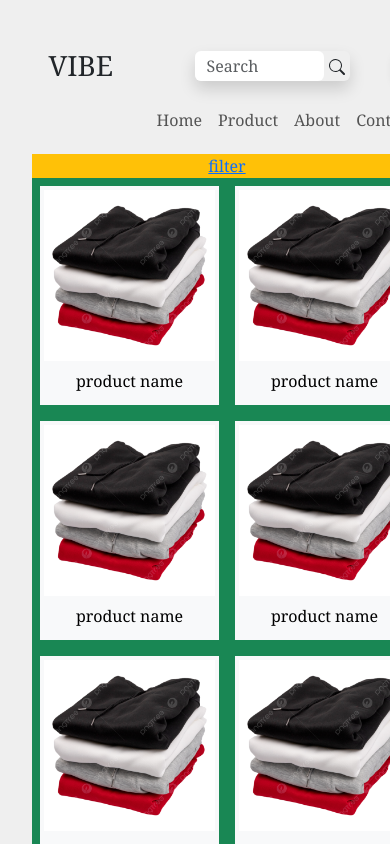
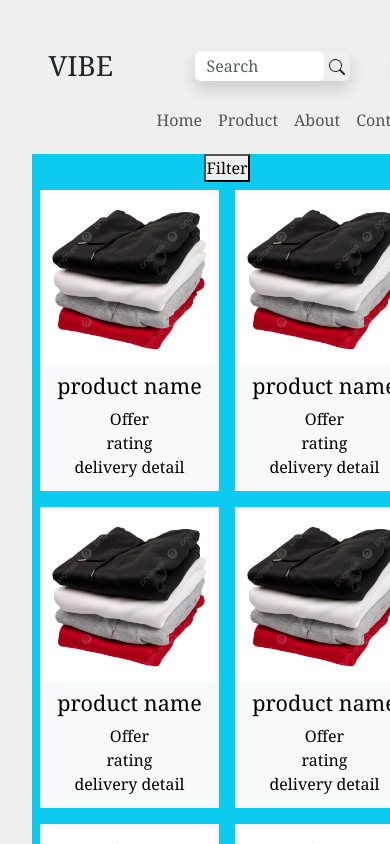
Before and after one commit to anoof36/E-commerce, a React (Vite) app in the folder frontend/: page /products in a window 390 px wide. Shown: the top 844 px of the page. Built offline with nearby package versions, Linux system fonts and the light colour scheme.

Commit message:
poduct page base complete

```diff
--- a/frontend/src/components/common/Card/index.jsx
+++ b/frontend/src/components/common/Card/index.jsx
@@ -11,7 +11,12 @@ const Card = ({ image, onClick }) => {
         <div className={`w-100 m-0`}>
           <img className={`${styles.image}`} src={image} alt="product_image" />
         </div>
-        <div className={`w-100 m-0 p-2`}>product name</div>
+        <div className={`w-100 m-0 p-2`}>
+          <h4 className={``}>product name</h4>
+          <div className={``}>Offer</div>
+          <div className={``}>rating</div>{" "}
+          <div className={``}>delivery detail</div>
+        </div>
       </div>
     </div>
   );
--- a/frontend/src/components/common/header/index.jsx
+++ b/frontend/src/components/common/header/index.jsx
@@ -64,7 +64,7 @@ const AppHeader = () => {
                       right: 0,
                       boxShadow: "rgba(0, 0, 0, 0.3) 0px 4px 12px",
                       backgroundColor: "white",
-                      width: "300px",
+                      width: "400px",
                       zIndex: 99,
                     }}
                   >
--- a/frontend/src/components/common/square/index.module.css
+++ /dev/null
@@ -1,40 +0,0 @@
-
-
-.container {
-    max-width: 25%;
-    flex: 25%;
-    height: 24rem;
-    background-color: rgb(183, 183, 183);
-    display: flex;
-    align-items: center;
-    flex-direction: column;
-    padding-top: 30px;
-    border: 10px solid rgb(255, 255, 255);
-    box-sizing: border-box;
-}
-
-@media (max-width: 800px) {
-    .container {
-        max-width: 50%;
-        flex:50%;
-    }
-}
-
-@media (max-width: 400px) {
-    .container {
-        max-width: 100%;
-        flex:100%;
-    }
-}
-.image {
-    width: 80%;
-    height: 70%;
-    background-color: rgb(0, 0, 0);
-
-}
-
-.tittle {
-    background-color: rgb(35, 35, 35);
-    height: 20%;
-    width: 80%;
-}
--- a/frontend/src/pages/productsPage/index.jsx
+++ b/frontend/src/pages/productsPage/index.jsx
@@ -1,21 +1,48 @@
-import React from "react";
+import {React, useState} from "react";
 import styles from "./index.module.css";
 import Card from "../../components/common/Card";
 
 const ProductsPage = () => {
+  const [showFilter, setShowFilter] =useState(false)
   const images = ["../public/asset/product_images/cloth_image1.jpg"];
 
   const products = Array.from({ length: 23 }, (_, index) => (
     <Card key={index} image={images[0]} />
   ));
 
+  const toggleFilter = () => {
+    setShowFilter(!showFilter) //togge filter visibility
+  }
+
   return (
     <>
-      <div className="bg-info" style={{ width: "100vw" }}>
-        <div className="w-100 bg-warning">
-          <a href="#">filter</a>
-        </div>
-        <div className={`bg-success ${styles.container}`}>{products}</div>
+      <div className="position-relative bg-info" style={{ width: "100vw" }}>
+
+         <button onClick={toggleFilter}>Filter</button>
+
+        {/* Filter popup, shown based on state */}
+        {showFilter && (
+          <div className={`${styles.filterPopup} bg-danger p-2`} style={{ position: "absolute", top: "30px", left: "0", width: "100vw", zIndex: 10 }}>
+            <h4>Filter Options</h4>
+            <h4>Filter Options</h4>
+            <h4>Filter Options</h4>
+            <h4>Filter Options</h4>
+            <h4>Filter Options</h4>
+            <h4>Filter Options</h4>
+            <h4>Filter Options</h4>
+            <h4>Filter Options</h4>
+            <h4>Filter Options</h4>
+            <h4>Filter Options</h4>
+            <h4>Filter Options</h4>
+            <h4>Filter Options</h4>
+            <h4>Filter Options</h4>
+            <h4>Filter Options</h4>
+            <h4>Filter Options</h4>
+            {/* Add filter options here */}
+          </div>
+        )}
+
+        <div className={`${styles.container}`}>{products}</div>
       </div>
     </>
   );
```
Also changed, not shown: frontend/src/components/common/square/index.jsx (deleted, +0 -13 lines).
